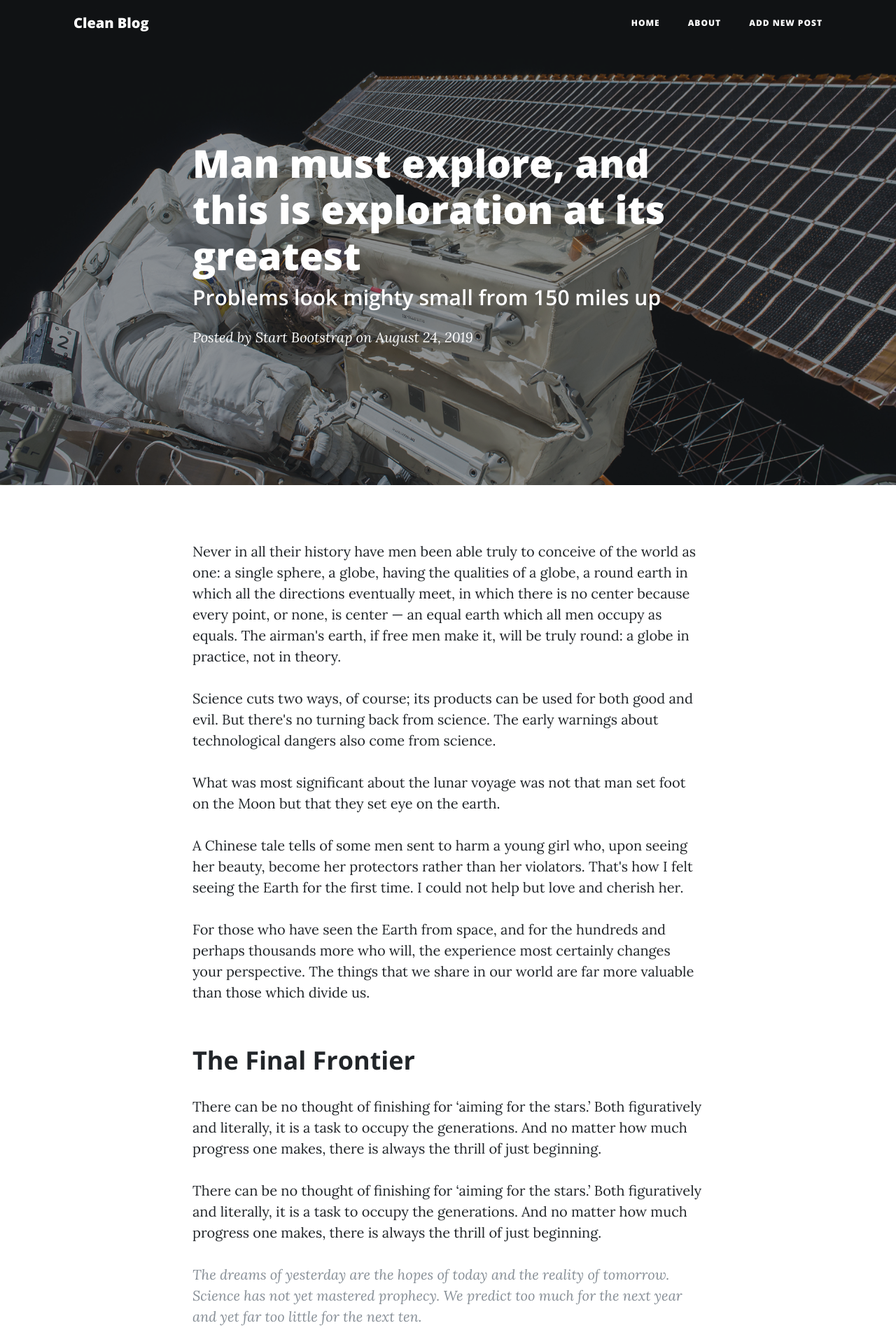
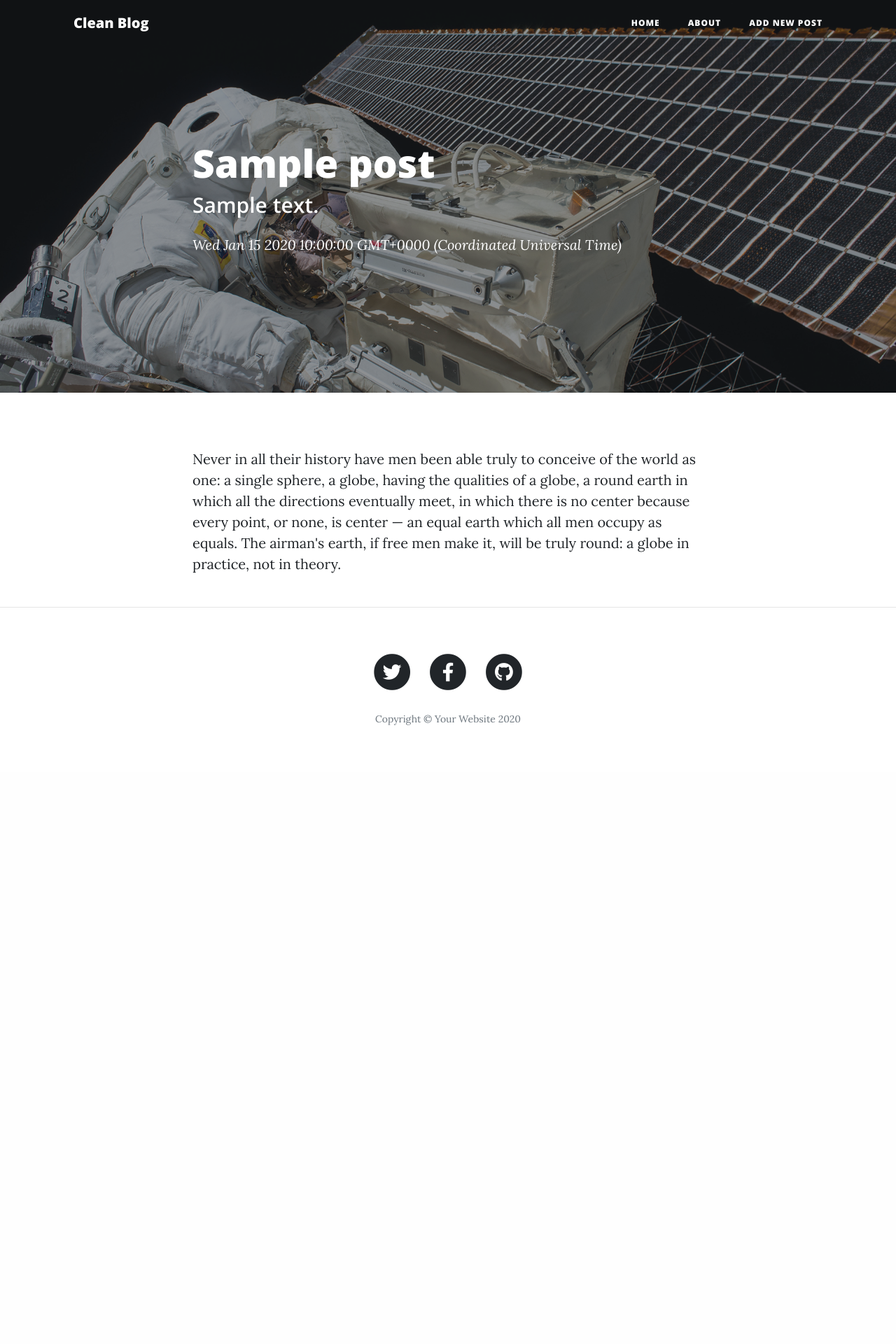
Before and after one commit to cankskrk/Clean-Blog-Project, a Node server app: template views/post.ejs in a window 1280 px wide. Shown: the top 1920 px of the page at 70% size. After the commit the page ends 1036 px from the top, so only its background shows below. Run offline with Node 20, Linux system fonts and the light colour scheme; the template is opened without the code that fills it: values that come from a table or form of the project are taken from there, others are empty; tables that the repository leaves empty hold one stand-in row (values such as "Sample post"); some libraries are stand-ins or nearby versions.

Commit message:
Add Detail Pages

```diff
--- a/app.js
+++ b/app.js
@@ -1,7 +1,7 @@
 const express = require('express');
 const ejs = require('ejs');
 const app = express();
-const port = 5000;
+const port = 3000;
 const Post = require('./models/Post');
 const mongoose = require('mongoose');
 
@@ -32,6 +32,13 @@ app.get('/add_post', (req, res) => {
   res.render('add_post');
 });
 
+app.get('/post/:id', async (req, res) => {
+  const post = await Post.findById(req.params.id);
+  res.render('post', {
+    post,
+  });
+});
+
 app.post('/posts', async (req, res) => {
   await Post.create(req.body);
   res.redirect('/');
--- a/views/index.ejs
+++ b/views/index.ejs
@@ -24,7 +24,7 @@
         <div class="col-lg-8 col-md-10 mx-auto">
           <% for (let i = 0; i < posts.length; i++){ %>
             <div class="post-preview">
-              <a href="post.html">
+              <a href="/post/<%= posts[i]._id %>">
                 <h2 class="post-title">
                   <%= posts[i].title %>
                 </h2>
--- a/views/partials/_footer.ejs
+++ b/views/partials/_footer.ejs
@@ -36,5 +36,5 @@
 </footer>
 
 <!-- Bootstrap core JavaScript -->
-<script src="vendor/jquery/jquery.min.js"></script>
-<script src="vendor/bootstrap/js/bootstrap.bundle.min.js"></script>
+<script src="/vendor/jquery/jquery.min.js"></script>
+<script src="/vendor/bootstrap/js/bootstrap.bundle.min.js"></script>
--- a/views/partials/_header.ejs
+++ b/views/partials/_header.ejs
@@ -12,7 +12,7 @@
     <title>Clean Blog</title>
 
     <!-- Bootstrap core CSS -->
-    <link href="vendor/bootstrap/css/bootstrap.min.css" rel="stylesheet" />
+    <link href="/vendor/bootstrap/css/bootstrap.min.css" rel="stylesheet" />
 
     <!-- Custom fonts for this template -->
     <link
@@ -32,6 +32,6 @@
     />
 
     <!-- Custom styles for this template -->
-    <link href="css/clean-blog.min.css" rel="stylesheet" />
+    <link href="/css/clean-blog.min.css" rel="stylesheet" />
   </head>
 </html>
--- a/views/post.ejs
+++ b/views/post.ejs
@@ -10,14 +10,13 @@
         <div class="row">
           <div class="col-lg-8 col-md-10 mx-auto">
             <div class="post-heading">
-              <h1>Man must explore, and this is exploration at its greatest</h1>
+              <h1><%= post.title %></h1>
               <h2 class="subheading">
-                Problems look mighty small from 150 miles up
+                <%= post.detail %>
               </h2>
-              <span class="meta"
-                >Posted by
-                <a href="#">Start Bootstrap</a>
-                on August 24, 2019</span
+              <span class="meta">
+                <%= post.dateCreated %>
+              </span
               >
             </div>
           </div>
@@ -39,100 +38,6 @@
               airman's earth, if free men make it, will be truly round: a globe
               in practice, not in theory.
             </p>
-
-            <p>
-              Science cuts two ways, of course; its products can be used for
-              both good and evil. But there's no turning back from science. The
-              early warnings about technological dangers also come from science.
-            </p>
-
-            <p>
-              What was most significant about the lunar voyage was not that man
-              set foot on the Moon but that they set eye on the earth.
-            </p>
-
-            <p>
-              A Chinese tale tells of some men sent to harm a young girl who,
-              upon seeing her beauty, become her protectors rather than her
-              violators. That's how I felt seeing the Earth for the first time.
-              I could not help but love and cherish her.
-            </p>
-
-            <p>
-              For those who have seen the Earth from space, and for the hundreds
-              and perhaps thousands more who will, the experience most certainly
-              changes your perspective. The things that we share in our world
-              are far more valuable than those which divide us.
-            </p>
-
-            <h2 class="section-heading">The Final Frontier</h2>
-
-            <p>
-              There can be no thought of finishing for ‘aiming for the stars.’
-              Both figuratively and literally, it is a task to occupy the
-              generations. And no matter how much progress one makes, there is
-              always the thrill of just beginning.
-            </p>
-
-            <p>
-              There can be no thought of finishing for ‘aiming for the stars.’
-              Both figuratively and literally, it is a task to occupy the
-              generations. And no matter how much progress one makes, there is
-              always the thrill of just beginning.
-            </p>
-
-            <blockquote class="blockquote">
-              The dreams of yesterday are the hopes of today and the reality of
-              tomorrow. Science has not yet mastered prophecy. We predict too
-              much for the next year and yet far too little for the next ten.
-            </blockquote>
-
-            <p>
-              Spaceflights cannot be stopped. This is not the work of any one
-              man or even a group of men. It is a historical process which
-              mankind is carrying out in accordance with the natural laws of
-              human development.
-            </p>
-
-            <h2 class="section-heading">Reaching for the Stars</h2>
-
-            <p>
-              As we got further and further away, it [the Earth] diminished in
-              size. Finally it shrank to the size of a marble, the most
-              beautiful you can imagine. That beautiful, warm, living object
-              looked so fragile, so delicate, that if you touched it with a
-              finger it would crumble and fall apart. Seeing this has to change
-              a man.
-            </p>
-
-            <a href="#">
-              <img class="img-fluid" src="img/post-sample-image.jpg" alt="" />
-            </a>
-            <span class="caption text-muted"
-              >To go places and do things that have never been done before –
-              that’s what living is all about.</span
-            >
-
-            <p>
-              Space, the final frontier. These are the voyages of the Starship
-              Enterprise. Its five-year mission: to explore strange new worlds,
-              to seek out new life and new civilizations, to boldly go where no
-              man has gone before.
-            </p>
-
-            <p>
-              As I stand out here in the wonders of the unknown at Hadley, I
-              sort of realize there’s a fundamental truth to our nature, Man
-              must explore, and this is exploration at its greatest.
-            </p>
-
-            <p>
-              Placeholder text by
-              <a href="http://spaceipsum.com/">Space Ipsum</a>. Photographs by
-              <a href="https://www.flickr.com/photos/nasacommons/"
-                >NASA on The Commons</a
-              >.
-            </p>
           </div>
         </div>
       </div>
```
